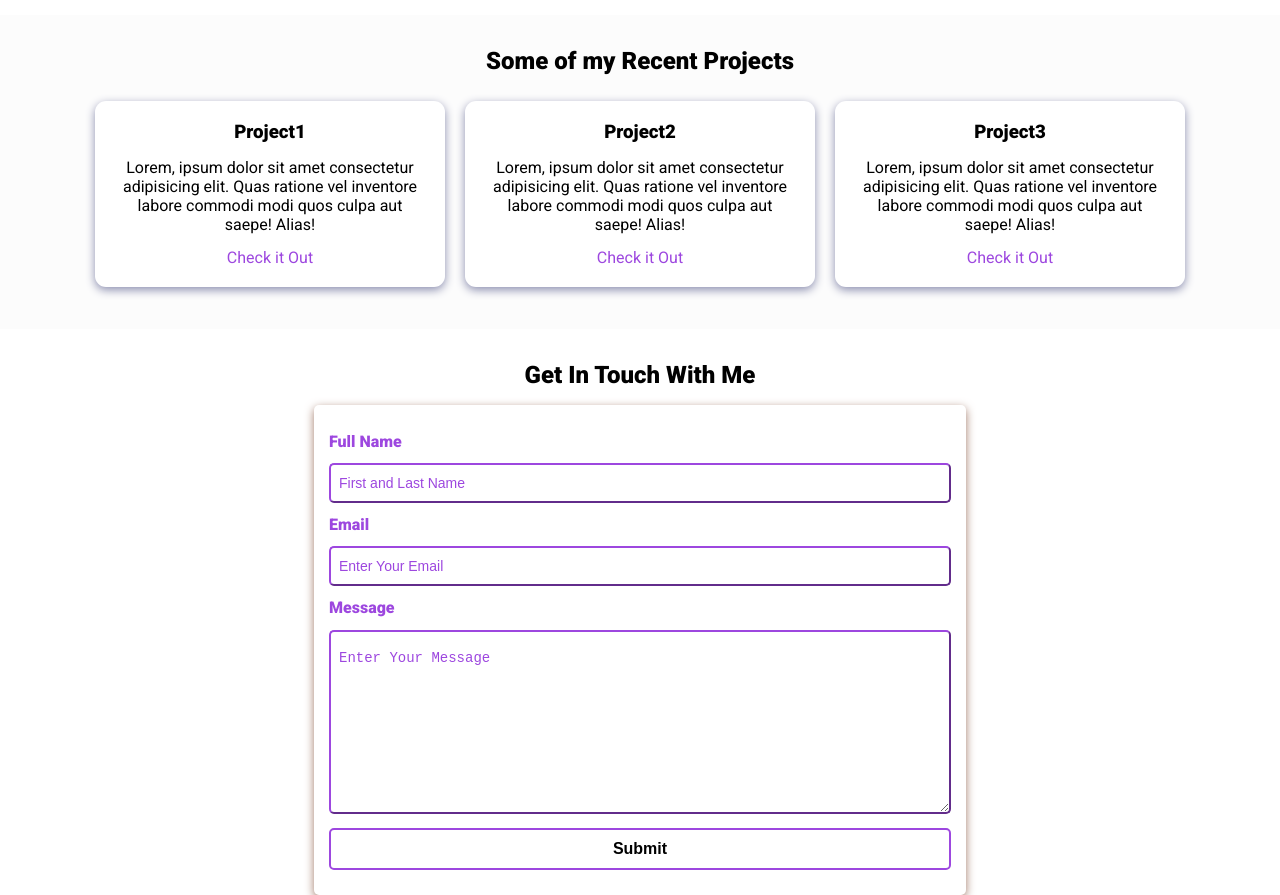
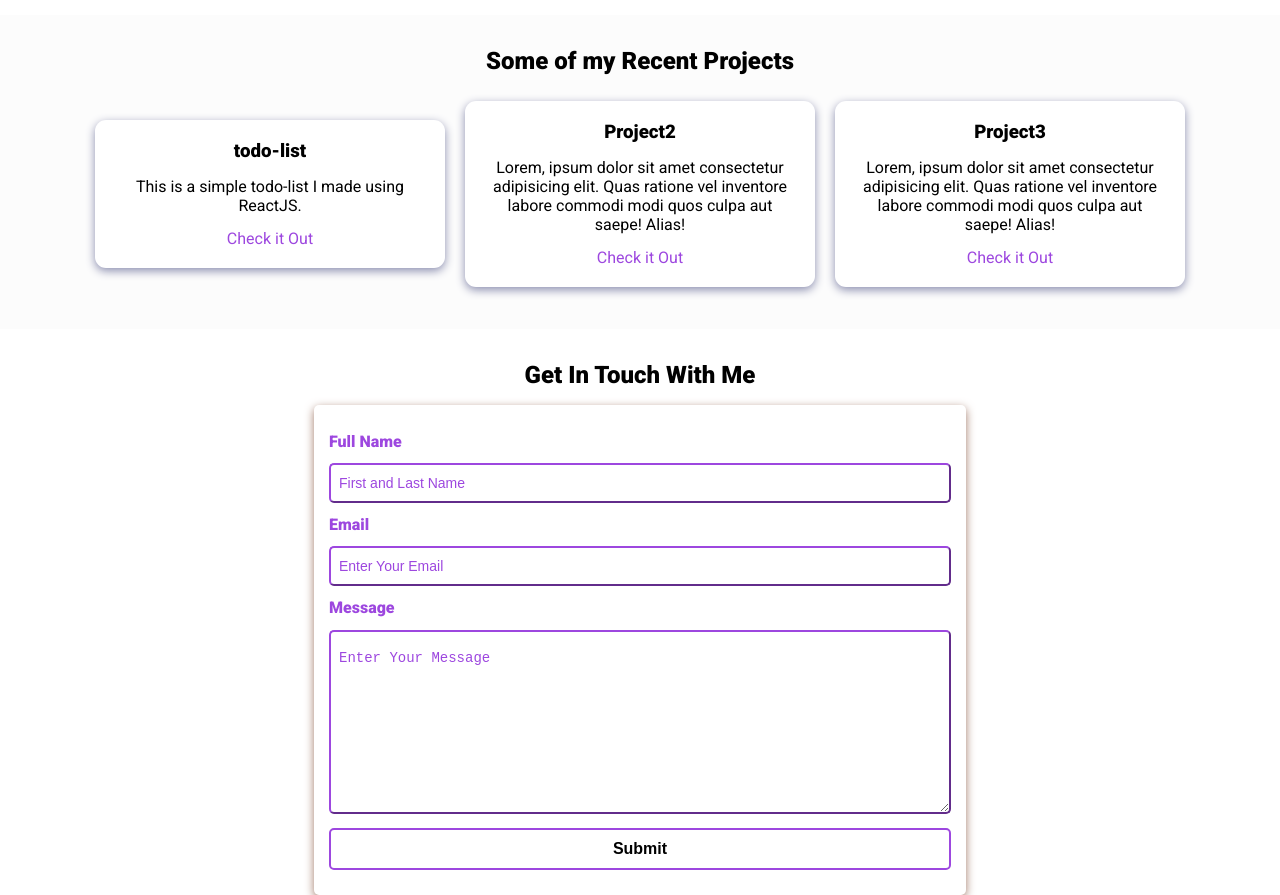
Before and after one commit to EdgarG2020/edgarsPortfolio, a plain HTML site: page index.html in a window 1280 px wide. Shown: the part 1300-2195 px from the top of the page. Drawn offline with Linux system fonts and the light colour scheme.

Commit message:
added a project

```diff
--- a/index.html
+++ b/index.html
@@ -105,13 +105,11 @@
     <div class="projects-container">
       <div class="project-container project-card">
         <!--image here-->
-        <h3 class="project-title">Project1</h3>
+        <h3 class="project-title">todo-list</h3>
         <p class="project-details">
-          Lorem, ipsum dolor sit amet consectetur adipisicing elit. Quas
-          ratione vel inventore labore commodi modi quos culpa aut saepe!
-          Alias!
+          This is a simple todo-list I made using ReactJS.
         </p>
-        <a href="#" target="_blank" class="project-link">Check it Out</a>
+        <a href="https://github.com/EdgarG2020/todo-list" target="_blank" class="project-link">Check it Out</a>
       </div>
       <div class="project-container project-card">
         <!--image here-->
```
